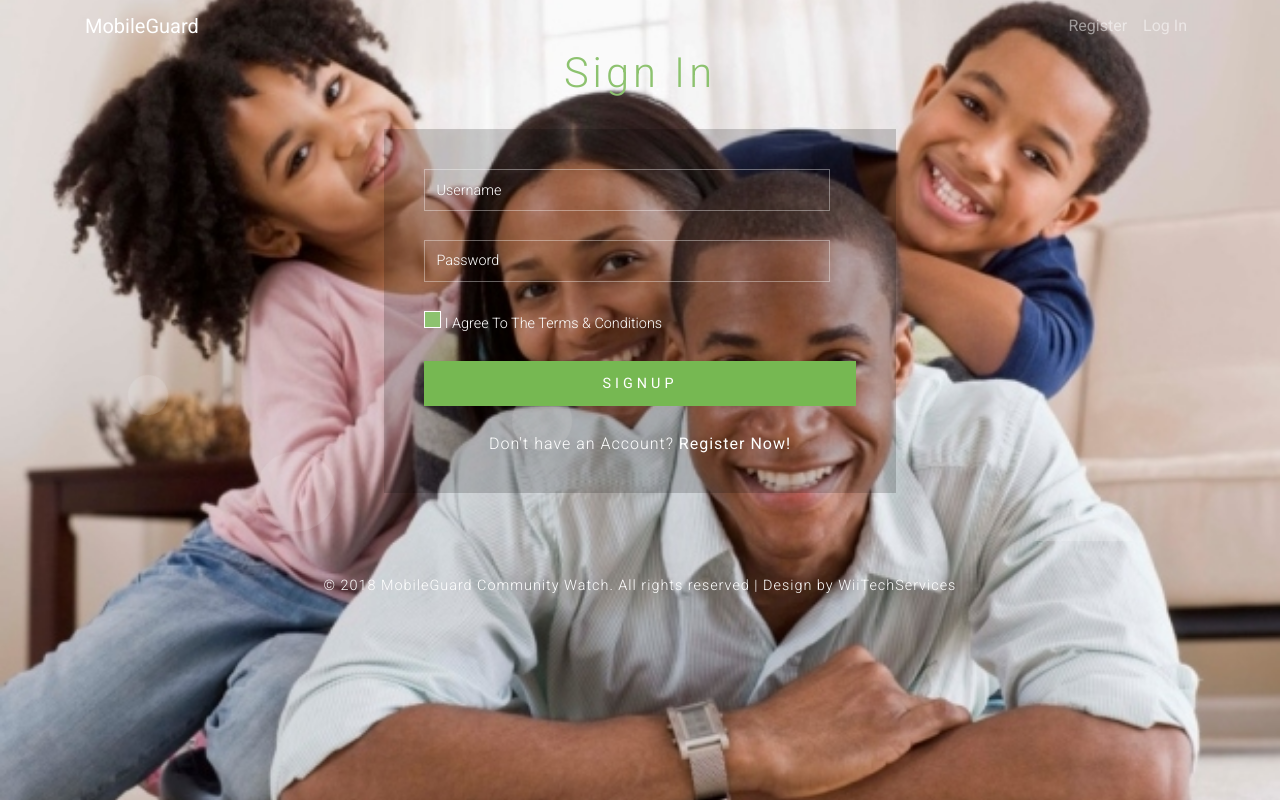
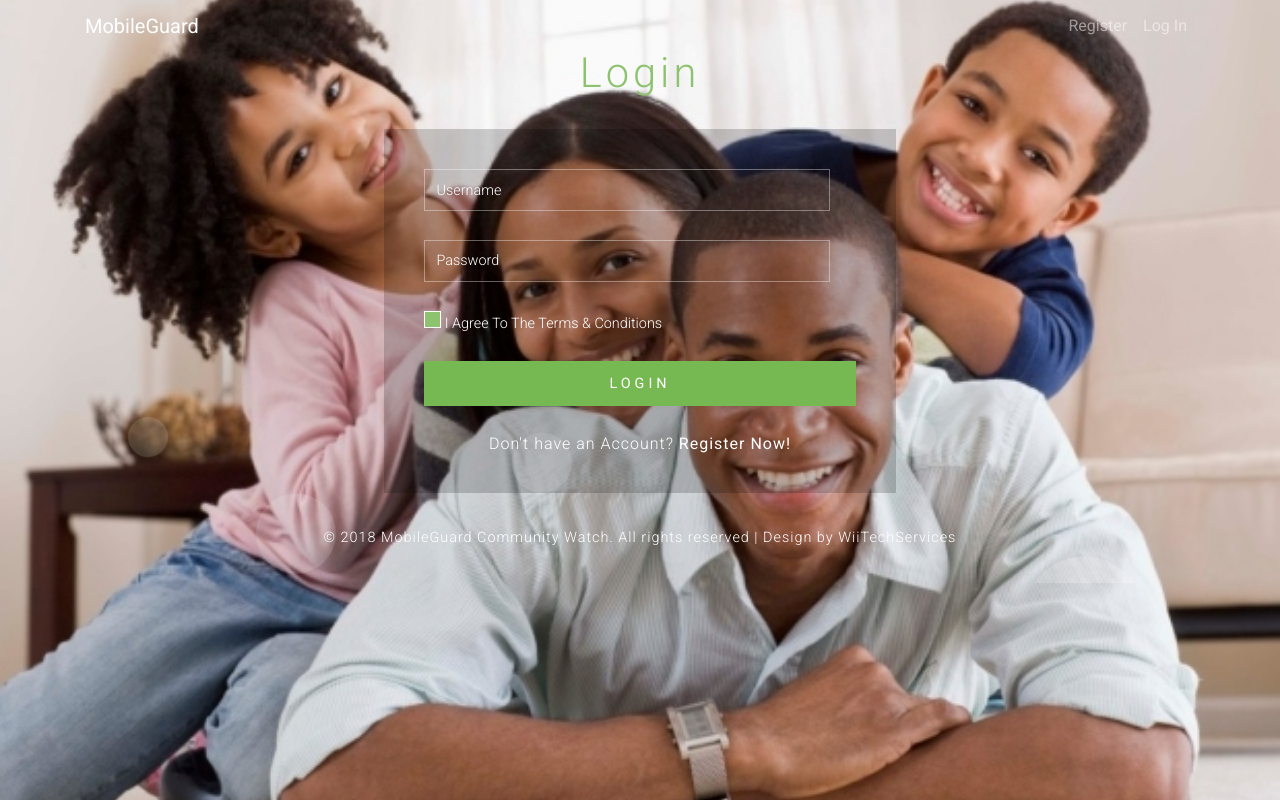
Before and after one commit to JohnJohnsonOkah/JohnJohnsonOkah.github.io, a plain HTML site: page login.html in a window 1280 px wide. Drawn offline with Linux system fonts and the light colour scheme.

Commit message:
refactored login.html

```diff
--- a/login.html
+++ b/login.html
@@ -11,15 +11,17 @@ License URL: http://creativecommons.org/licenses/by/3.0/
 	<meta name="viewport" content="width=device-width, initial-scale=1">
 	<meta http-equiv="Content-Type" content="text/html; charset=utf-8" />
 	<script type="application/x-javascript"> addEventListener("load", function() { setTimeout(hideURLbar, 0); }, false); function hideURLbar(){ window.scrollTo(0,1); } </script>
+
+	<!-- links -->
 		<!-- Bootstrap core CSS -->
 		<link href="vendor/bootstrap/css/bootstrap.min.css" rel="stylesheet">
 		<!-- Custom Theme files -->
 		<link href="css/loginstyle.css" rel="stylesheet" type="text/css" media="all" />
-<!-- //Custom Theme files -->
 		<!-- web font -->
 		<link href="//fonts.googleapis.com/css?family=Roboto:300,300i,400,400i,700,700i" rel="stylesheet">
-<!-- //web font -->
+	<!-- //links -->
 </head>
+
 <body>
 	<!-- Navigation -->
 	<nav class="navbar navbar-expand-lg navbar-dark navbar-custom fixed-top">
@@ -43,7 +45,9 @@ License URL: http://creativecommons.org/licenses/by/3.0/
 
 	<!-- main -->
 	<div class="main-w3layouts wrapper">
-		<h1>Sign In</h1>
+		<h1>Login</h1>
+
+		<!-- form-area -->
 		<div class="main-agileinfo">
 			<div class="agileits-top">
 				<form action="#" method="post">
@@ -56,14 +60,20 @@ License URL: http://creativecommons.org/licenses/by/3.0/
 						</label>
 						<div class="clear"> </div>
 					</div>
-					<input type="submit" value="SIGNUP">
+					<input type="submit" value="LOGIN">
 				</form>
 				<p>Don't have an Account? <a href="register.html"> Register Now!</a></p>
 			</div>
 		</div>
+		<!-- //form-area -->
+
 		<!-- copyright -->
+		<div class="colorlibcopy-agile">
+			<p>© 2018 MobileGuard Community Watch. All rights reserved | Design by <a href="https://wiitechservices.com.ng/" target="_blank">WiiTechServices</a></p>
+		</div>
     	<!-- //copyright -->
 
+		<!-- bubbles -->
 		<ul class="colorlib-bubbles">
       		<li></li>
 			<li></li>
@@ -76,9 +86,8 @@ License URL: http://creativecommons.org/licenses/by/3.0/
 			<li></li>
 			<li></li>
 		</ul>
-	</div>
-        <div class="colorlibcopy-agile">
-          <p>© 2018 MobileGuard Community Watch. All rights reserved | Design by <a href="https://wiitechservices.com.ng/" target="_blank">WiiTechServices</a></p>
+		<!-- //bubbles -->
+
 	</div>
 	<!-- //main -->
 </body>
```
Lines whose indentation alone changed are shown as unchanged.
